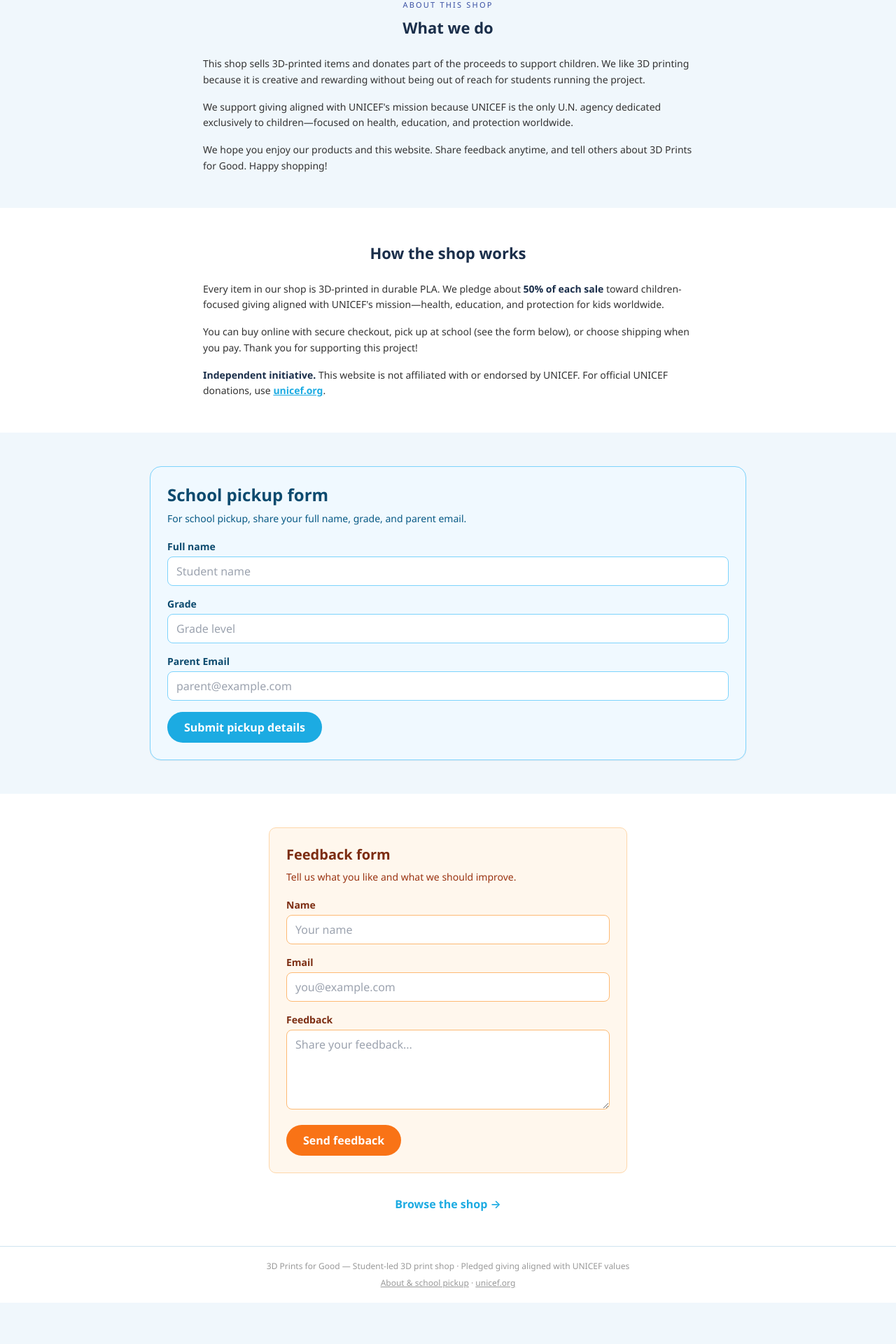
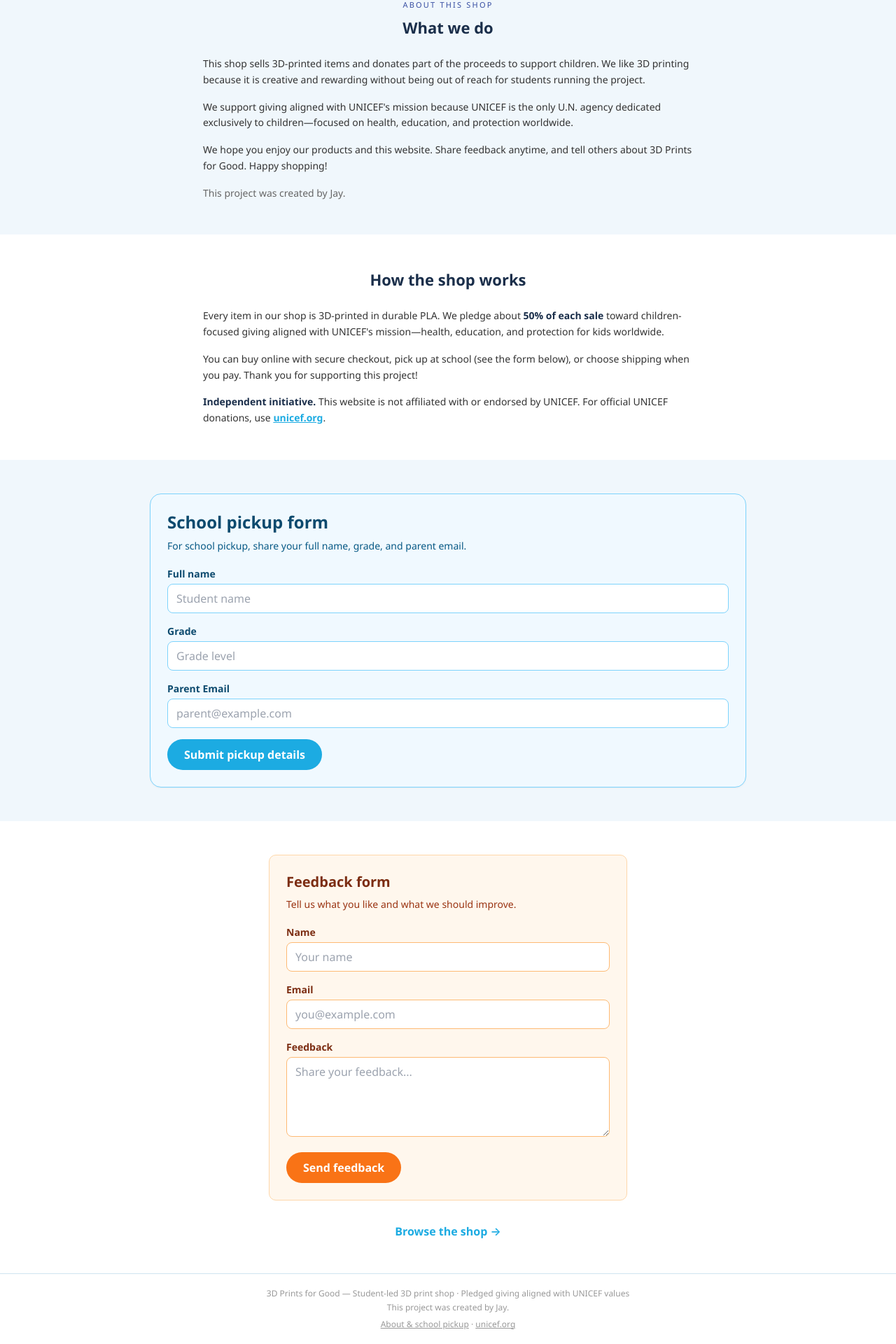
Before and after one commit to jayashwin16-ctrl/unicef-3d-print-shop, a React (Vite) app: page /about in a window 1280 px wide. Shown: the part 390-2310 px from the top of the page at 70% size. Before the commit the page ends 2251 px from the top, so only its background shows below. Built offline with nearby package versions, Linux system fonts and the light colour scheme.

Commit message:
Add creator credit for Jay on About page and footer.
Co-authored-by: Cursor <cursoragent@cursor.com>

```diff
--- a/src/components/Layout.tsx
+++ b/src/components/Layout.tsx
@@ -93,6 +93,7 @@ export default function Layout({ children }: { children: ReactNode }) {
         <p className="text-xs text-brand-dim">
           3D Prints for Good — Student-led 3D print shop · Pledged giving aligned with UNICEF values
         </p>
+        <p className="mt-1 text-xs text-brand-dim">This project was created by Jay.</p>
         <p className="mt-2 text-xs text-brand-dim">
           <Link to="/about" className="underline hover:text-brand-heading">
             About & school pickup
--- a/src/pages/About.tsx
+++ b/src/pages/About.tsx
@@ -40,6 +40,9 @@ export default function About() {
           <p>
             We hope you enjoy our products and this website. Share feedback anytime, and tell others
             about 3D Prints for Good. Happy shopping!
+          </p>
+          <p className="text-brand-muted">
+            This project was created by Jay.
           </p>
         </div>
       </Section>
```
